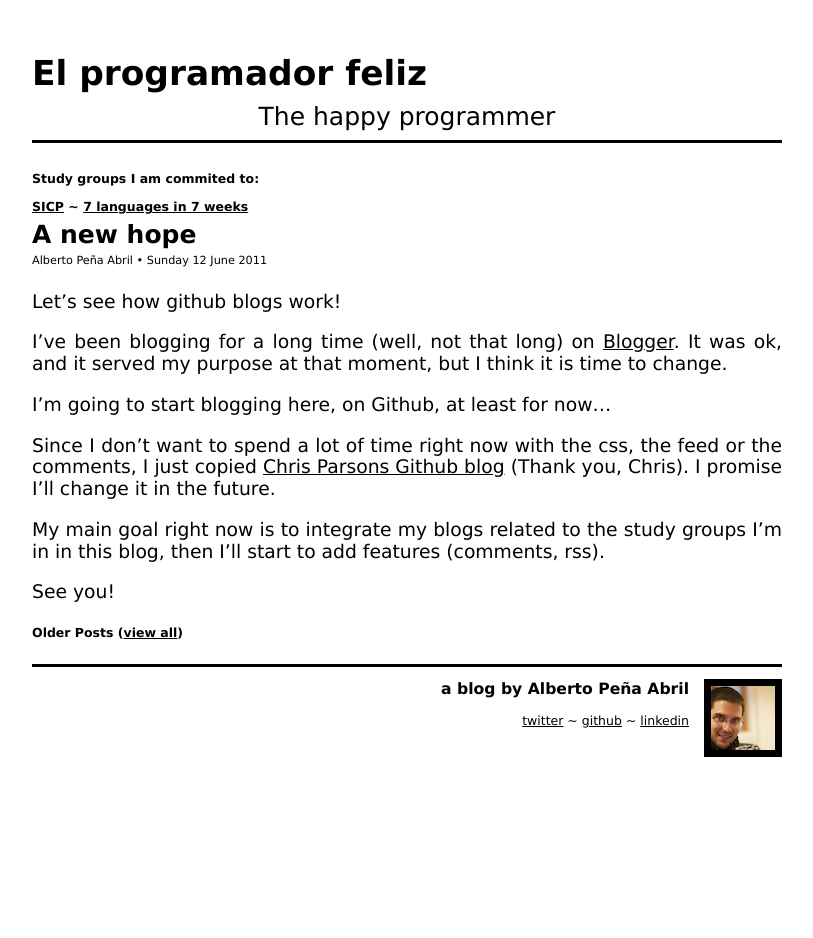
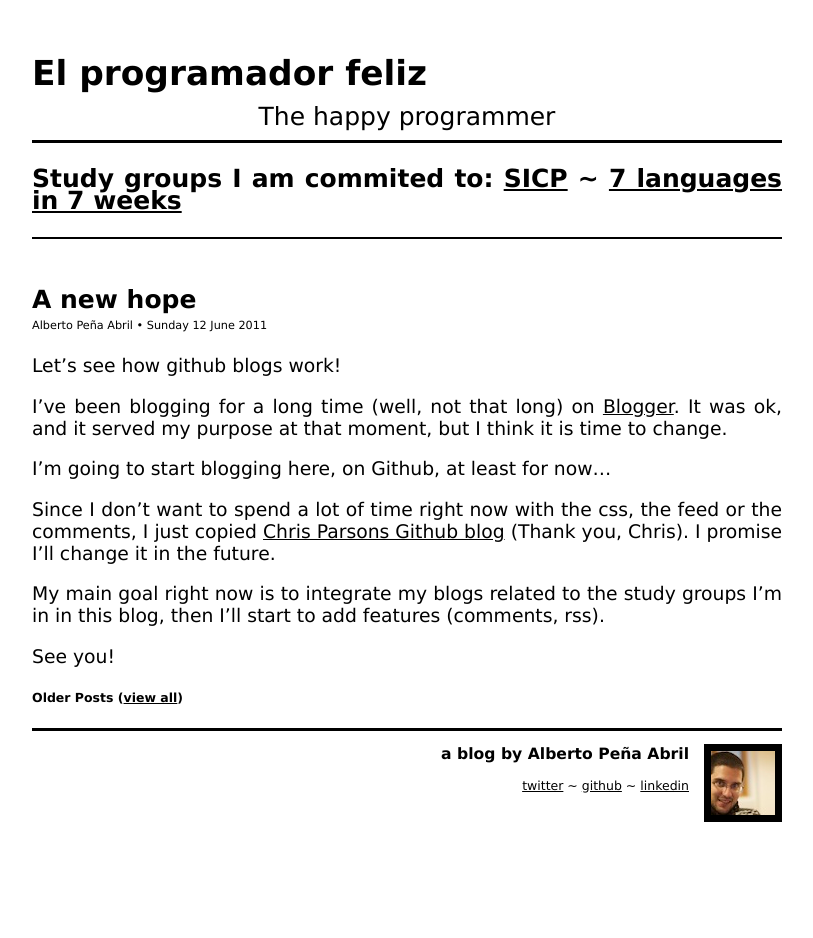
Before and after one commit to plagelao/plagelao.github.com, a Jekyll site: the page built from index.html, in a window 1280 px wide. Shown: the whole page, without its empty margins (233-1046 px from the left). Built offline with Jekyll 4.4.1, drawn with Linux system fonts in a browser that asks for light colours.

```diff
--- a/css/screen.css
+++ b/css/screen.css
@@ -124,7 +124,11 @@ div.site {
 
 /* studygroups */
 .studygroups h1 {
-  font-size: 1em
+  padding-bottom: 1em;
+  clear: both;
+  border-bottom: 2px solid black;
+  margin: 1em 0 2em 0;
+  font-size: 2em
 }
 
 /* posts */
--- a/index.html
+++ b/index.html
@@ -4,8 +4,7 @@ title: Alberto Peña Abril
 ---
 <div id="home">
   <div id="studygroups" class="studygroups">
-      <h1>Study groups I am commited to:</h1>
-      <h1><a href="/SICP/">SICP</a> ~ <a href="/7languages7weeks/">7 languages in 7 weeks</a></h1>
+      <h1>Study groups I am commited to: <a href="/SICP/">SICP</a> ~ <a href="/7languages7weeks/">7 languages in 7 weeks</a></h1>
   </div>
   <div id="current" class="post">
     <div id="post" class="post">
```
